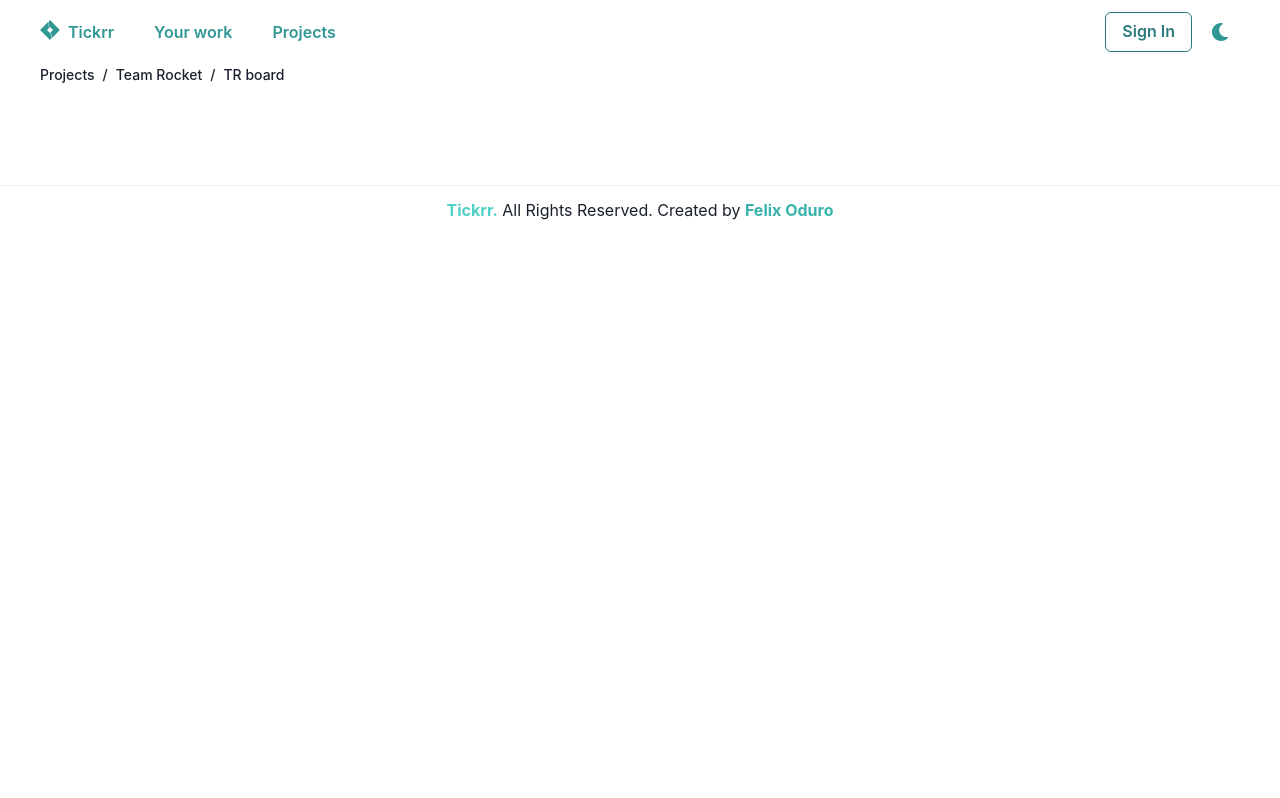
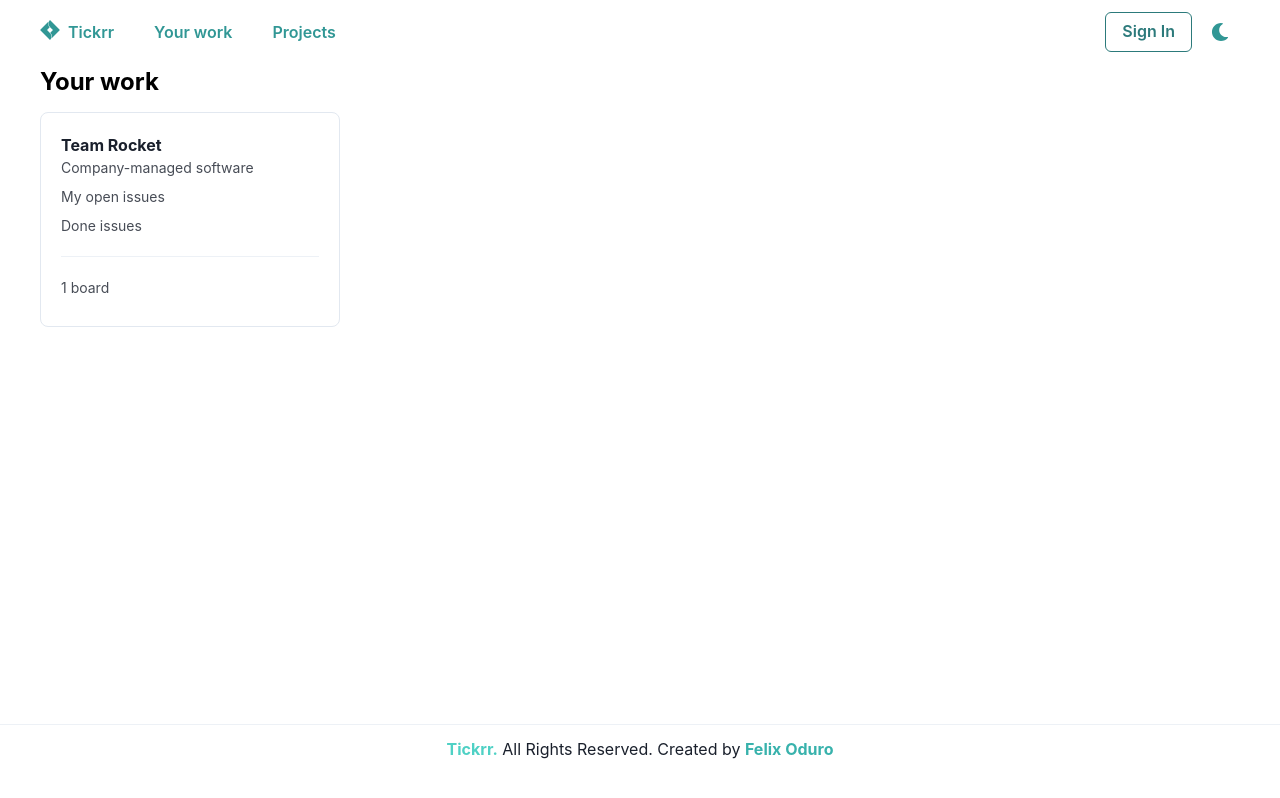
Before and after one commit to Kephass/ticketing-tool, a Next.js app: page / in a window 1280 px wide. Built offline with nearby package versions, Linux system fonts and the light colour scheme.

Commit message:
Homepage redesign

```diff
--- a/pages/index.jsx
+++ b/pages/index.jsx
@@ -1,13 +1,22 @@
 //chakra imports
-import { Box, Container } from '@chakra-ui/react';
+import {
+	Box,
+	Container,
+	Divider,
+	Stat,
+	StatHelpText,
+	StatLabel,
+	Text,
+	useColorModeValue,
+} from '@chakra-ui/react';
 //next imports
 import Head from 'next/head';
-//core imports
-import { Breadcrumbs } from '../components/heading';
+import NextLink from 'next/link';
 
 export default function Home() {
+	const color = useColorModeValue('#000', '#fff');
 	return (
-		<Container minHeight='70%' maxW='100%' px='10'>
+		<Container minHeight='70vh' maxW='100%' px='10'>
 			<Head>
 				<title>Tickrr | Powering Teams</title>
 				<meta
@@ -18,8 +27,31 @@ export default function Home() {
 			</Head>
 
 			<Box>
-				<Breadcrumbs />
+				<Text color={color} fontSize='2xl' fontWeight='bold'>
+					Your work
+				</Text>
 			</Box>
+			<NextLink href='/projects'>
+				<Box
+					w='300px'
+					p={5}
+					my={3}
+					borderWidth='1px'
+					rounded='lg'
+					fontSize='sm'
+				>
+					<Stat>
+						<StatLabel fontSize='md' fontWeight='bold'>
+							Team Rocket
+						</StatLabel>
+						<StatHelpText>Company-managed software</StatHelpText>
+						<StatHelpText>My open issues</StatHelpText>
+						<StatHelpText>Done issues</StatHelpText>
+						<Divider my={5}></Divider>
+						<StatHelpText>1 board</StatHelpText>
+					</Stat>
+				</Box>
+			</NextLink>
 		</Container>
 	);
 }
```
